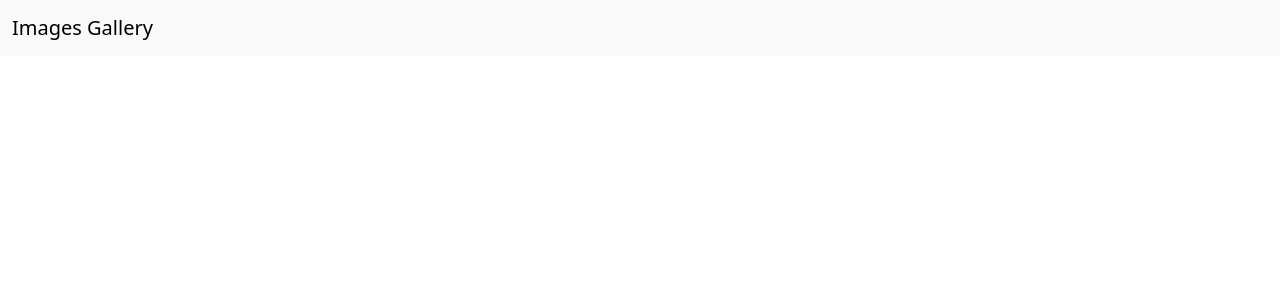
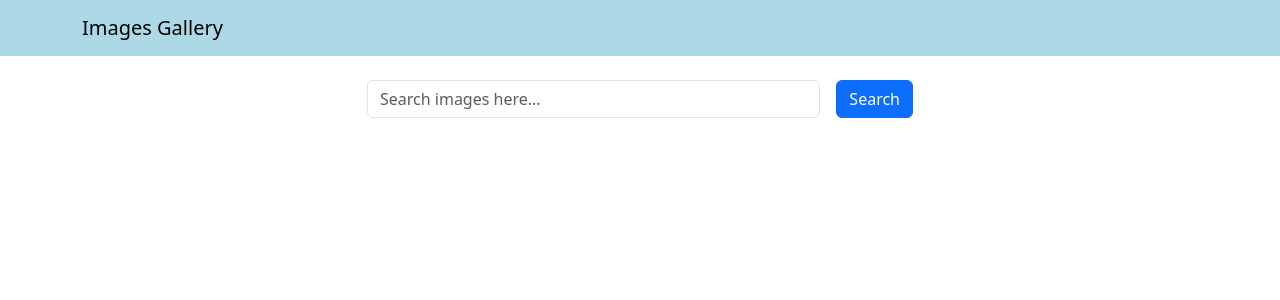
Before and after one commit to HeshanRazor/images-gallery, a React (Create React App) app in the folder frontend/: page / in a window 1280 px wide. Shown: the top 300 px of the page. Built offline with nearby package versions, Linux system fonts and the light colour scheme.

Commit message:
controlled serch component

```diff
--- a/frontend/src/App.js
+++ b/frontend/src/App.js
@@ -1,10 +1,19 @@
+import { useState } from 'react';
 import 'bootstrap/dist/css/bootstrap.min.css';
 import Header from './components/Header';
+import Search from './components/Search';
 
-const App =() => {
+
+const App = () => {
+  const [word, setword] = useState('');
+  const handleSearchSubmit = (e) => {
+    e.preventDefault();
+    console.log(word);
+  };
   return (
     <div className="App">
-        <Header title = "Images Gallery"/>
+      <Header title="Images Gallery" />
+      <Search word={word} setword={setword} handleSubmit={handleSearchSubmit} />
     </div>
   );
 }
--- a/frontend/src/components/Header.js
+++ b/frontend/src/components/Header.js
@@ -1,18 +1,17 @@
 import React from 'react';
-import Button from 'react-bootstrap/Button';
 import Container from 'react-bootstrap/Container';
-import Form from 'react-bootstrap/Form';
-import Nav from 'react-bootstrap/Nav';
 import Navbar from 'react-bootstrap/Navbar';
-import NavDropdown from 'react-bootstrap/NavDropdown';
 
+const navbarStyle = {
+    backgroundColor :"lightblue"
+};
 
 const Header = (props) => {
     return(
-        <Navbar expand="lg" className="bg-body-tertiary">
-        <Container fluid>
-          <Navbar.Brand href="/">{props.title}</Navbar.Brand>
-          <Navbar.Toggle aria-controls="navbarScroll" />
+        <Navbar style={navbarStyle} >
+        <Container>
+          <Navbar.Brand href="#home">{props.title}</Navbar.Brand>
+          <Navbar.Toggle />
         </Container>
       </Navbar>
     );
--- /dev/null
+++ b/frontend/src/components/Search.js
@@ -0,0 +1,40 @@
+import React from "react";
+import Container from 'react-bootstrap/Container';
+import Row from 'react-bootstrap/Row';
+import Col from 'react-bootstrap/Col';
+import Button from 'react-bootstrap/Button';
+import Form from 'react-bootstrap/Form';
+import Stack from 'react-bootstrap/Stack';
+
+
+const Search = ({ word, setword, handleSubmit }) => {
+
+    return (
+
+        <Container className="mt-4">
+            <Row className="justify-content-center">
+
+                <Col xs={12} md={6}>
+
+                    <form onSubmit={handleSubmit}>
+
+                        <Stack direction="horizontal" gap={3}>
+                            <Form.Control className="me-auto"
+                                type="text"
+                                value={word}
+                                onChange={(e)=>setword(e.target.value)}
+                                placeholder="Search images here..." />
+                            <Button variant="primary" type="submit">Search</Button>
+
+                        </Stack>
+                    </form>
+
+                </Col>
+            </Row>
+        </Container>
+
+
+    );
+}
+
+export default Search;
```
Also changed, not shown: frontend/package.json (+7 -0 lines), 1 other file (tests, documents, lock files or other folders).
